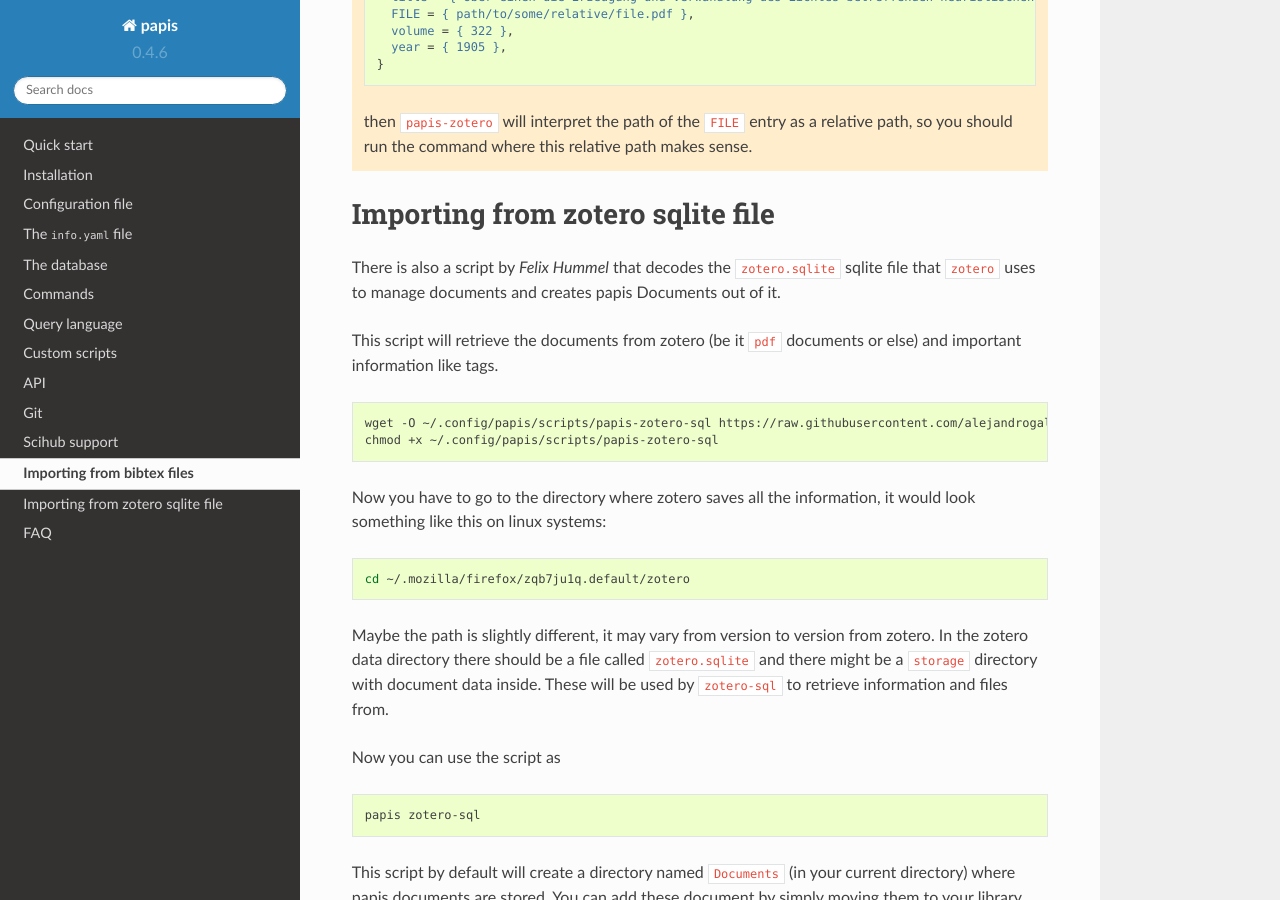
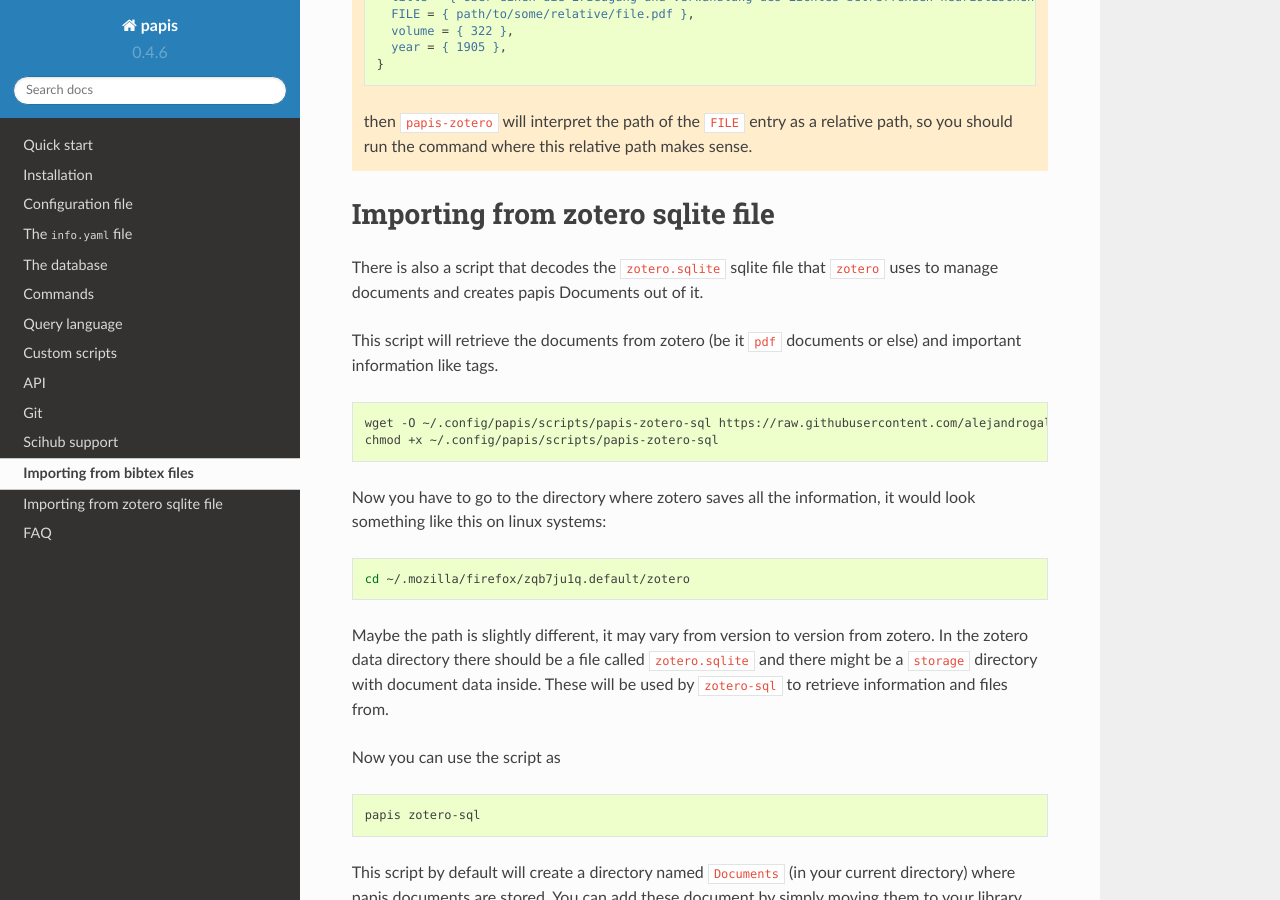
Before and after one commit to papis/papis, a Sphinx documentation site: the page built from doc/source/importing.rst, in a window 1280 px wide and 900 px high, scrolled down 963 px. Built offline with Sphinx 7.4.7 and the Read the Docs theme 2.0.0, drawn with Linux system fonts in a browser that asks for light colours.

Commit message:
Update importing

```diff
--- a/doc/source/importing.rst
+++ b/doc/source/importing.rst
@@ -57,7 +57,7 @@ If you have a bibtex somewhere in your computer, you can use the script:
 Importing from zotero sqlite file
 =================================
 
-There is also a script by *Felix Hummel* that decodes the
+There is also a script that decodes the
 ``zotero.sqlite`` sqlite file that ``zotero`` uses to manage documents
 and creates papis Documents out of it.
 
```
